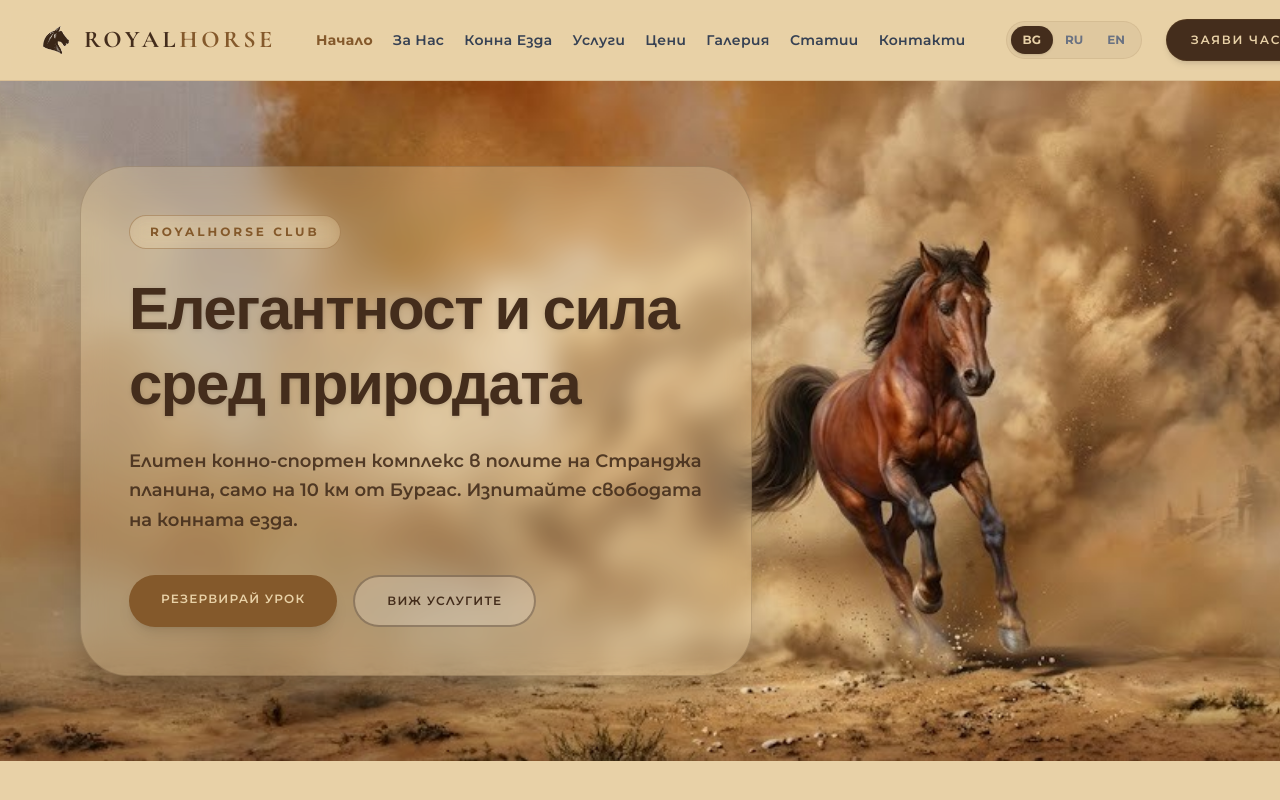
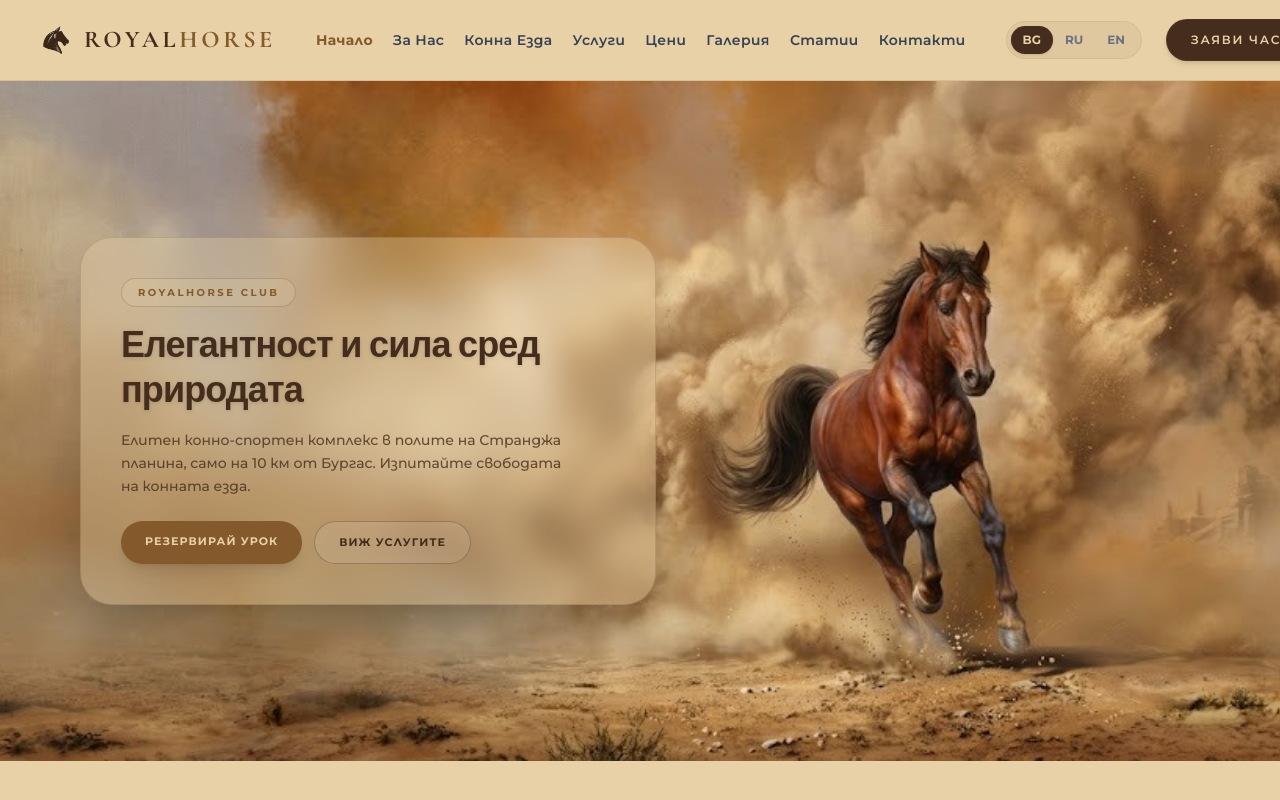
Before and after one commit to NTIVI/RoyalHorse, a Next.js app: page / in a window 1280 px wide. Shown: the top 800 px of the page. Built offline with nearby package versions, Linux system fonts and the light colour scheme.

Commit message:
design: refine hero section intro card spacing and typography

```diff
--- a/src/app/page.tsx
+++ b/src/app/page.tsx
@@ -60,27 +60,27 @@ export default function HomeView() {
           </div>
 
           <div className="w-full pl-4 sm:pl-8 lg:pl-16 xl:pl-20 pr-4 relative z-10 py-20 text-left">
-            <div className="max-w-2xl space-y-6 bg-[#E8D1A7]/30 backdrop-blur-md border border-[#442D1C]/20 rounded-[3rem] p-8 sm:p-12 shadow-2xl">
-              <span className="hero-animate inline-block text-xs font-bold uppercase tracking-[0.25em] text-[#84592B] border border-[#84592B]/40 px-5 py-2 rounded-full bg-[#E8D1A7]/20 backdrop-blur-sm">
+            <div className="max-w-xl space-y-4 bg-[#E8D1A7]/35 backdrop-blur-lg border border-[#442D1C]/15 rounded-[2rem] p-6 sm:p-10 shadow-2xl">
+              <span className="hero-animate inline-block text-[10px] font-bold uppercase tracking-[0.25em] text-[#84592B] border border-[#84592B]/30 px-4 py-1.5 rounded-full bg-[#E8D1A7]/20">
                 {t[lang].siteTitle}
               </span>
-              <h1 className="hero-animate text-4xl sm:text-5xl lg:text-6xl font-serif font-bold text-[#442D1C] tracking-tight leading-tight drop-shadow-sm">
+              <h1 className="hero-animate text-2xl sm:text-3xl lg:text-4xl font-serif font-bold text-[#442D1C] tracking-tight leading-tight drop-shadow-sm">
                 {t[lang].heroTitle}
               </h1>
-              <p className="hero-animate text-base sm:text-lg text-[#442D1C]/90 font-semibold leading-relaxed max-w-xl">
+              <p className="hero-animate text-xs sm:text-sm text-[#442D1C]/80 font-medium leading-relaxed max-w-md">
                 {t[lang].heroSubtitle}
               </p>
 
-              <div className="hero-animate pt-4 flex flex-wrap gap-4">
+              <div className="hero-animate pt-2 flex flex-wrap gap-3">
                 <Link
                   href="/contacts"
-                  className="btn-animate bg-[#84592B] hover:bg-[#9D9167] text-[#E8D1A7] font-semibold text-xs uppercase tracking-widest px-8 py-4 rounded-full shadow-lg transition-colors cursor-pointer"
+                  className="btn-animate bg-[#84592B] hover:bg-[#9D9167] text-[#E8D1A7] font-bold text-[11px] uppercase tracking-widest px-6 py-3 rounded-full shadow-lg transition-colors cursor-pointer"
                 >
                   {t[lang].heroCTA1}
                 </Link>
                 <Link
                   href="/services"
-                  className="btn-animate border-2 border-[#442D1C]/40 hover:border-[#442D1C] hover:bg-[#442D1C]/10 text-[#442D1C] font-semibold text-xs uppercase tracking-widest px-8 py-4 rounded-full transition-all cursor-pointer bg-white/20"
+                  className="btn-animate border border-[#442D1C]/30 hover:border-[#442D1C] hover:bg-[#442D1C]/5 text-[#442D1C] font-bold text-[11px] uppercase tracking-widest px-6 py-3 rounded-full transition-all cursor-pointer bg-white/10"
                 >
                   {t[lang].heroCTA2}
                 </Link>
```
